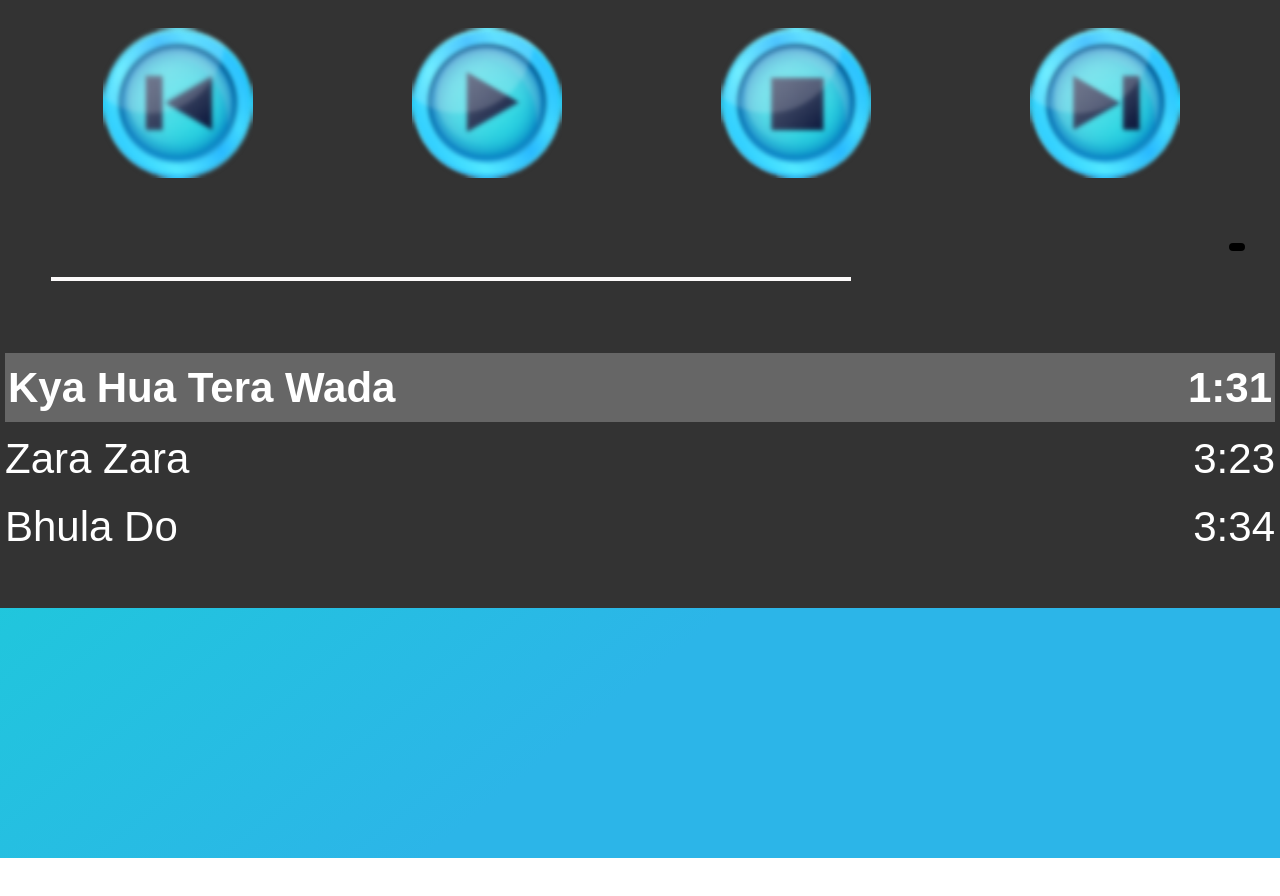
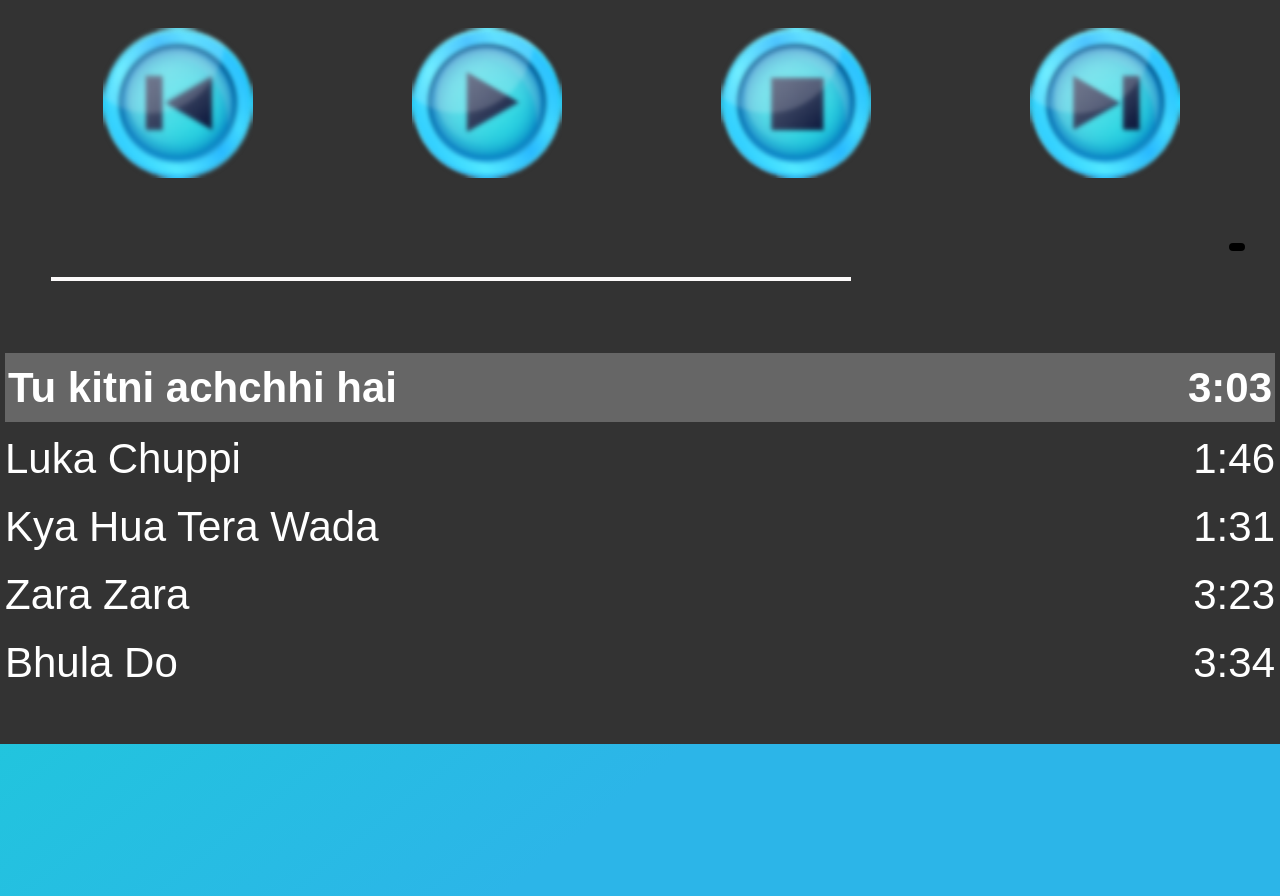
Before and after one commit to webninza/webninza.github.io, a plain HTML site: page index.html in a window 1280 px wide. Shown: the part 876-1772 px from the top of the page. Before the commit the page ends 1734 px from the top, so only its background shows below. Drawn offline with nearby package versions, Linux system fonts and the light colour scheme.

Commit message:
Mothers Day

```diff
--- a/index.html
+++ b/index.html
@@ -50,7 +50,9 @@
 		<div class="clearfix"></div>
 		<div class="row">
 			<ul id="playlist" >
-				<li class="active" song="KyaHuaTeraWada.m4a" cover="atif.jpg" artist="Atif OldSongs Mashup">Kya Hua Tera Wada<span id="length">1:31</span></li>
+				<li class="active" song="OMaa.m4a" cover="Omaa.jpg" artist="Raja aur Runk">Tu kitni achchhi hai<span id="length">3:03</span></li>
+				<li song="LukkaChuppi.m4a" cover="LukaChupi.jpg" artist="Rang De Basanti">Luka Chuppi<span id="length">1:46</span></li>
+				<li song="KyaHuaTeraWada.m4a" cover="atif.jpg" artist="Atif OldSongs Mashup">Kya Hua Tera Wada<span id="length">1:31</span></li>
 				<li song="Zara Zara Final.m4a" cover="zara.jpg" artist="RHTDM">Zara Zara<span id="length">3:23</span></li>
 				<li song="Bhulado.m4a" cover="raeth.jpg" artist="Raeth">Bhula Do<span id="length">3:34</span></li>
 			</ul>
```
Also changed, not shown: images/covers/LukaChupi.jpg (added), images/covers/Omaa.jpg (added), 2 other files.
